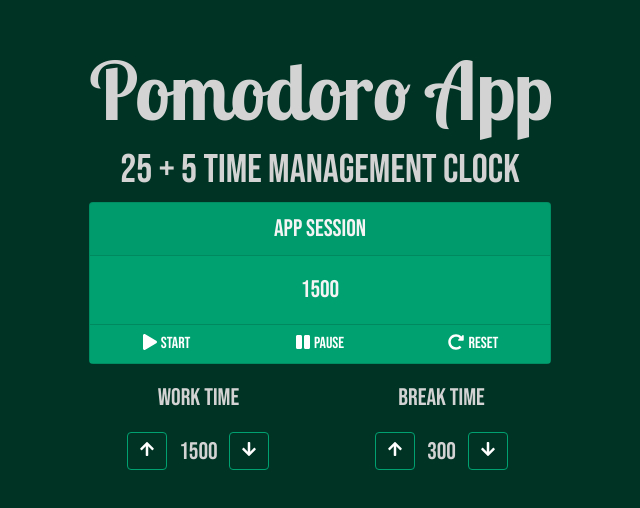
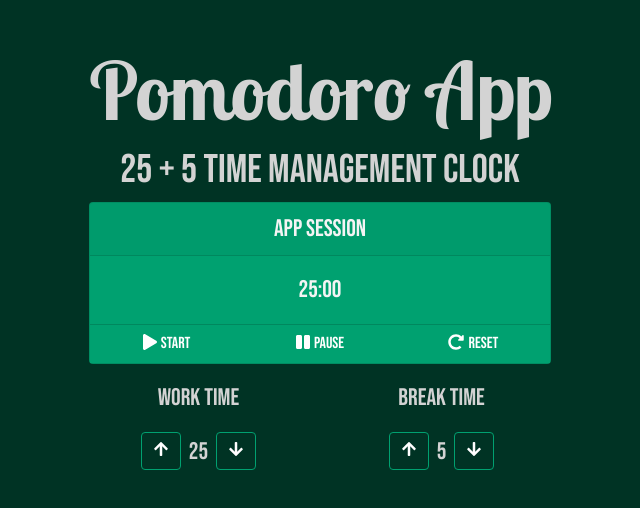
Before and after one commit to A3AJAGBE/react-pomodoro-app, a React (Create React App) app: page / in a window 1280 px wide. Shown: the part 128-636 px from the top of the page, without its empty margins (320-960 px from the left). Built offline with nearby package versions, Linux system fonts and the light colour scheme.

Commit message:
Add timeformat func

```diff
--- a/src/App.js
+++ b/src/App.js
@@ -12,15 +12,27 @@ const StartIcon = <FontAwesomeIcon icon={faPlay} />
 const PauseIcon = <FontAwesomeIcon icon={faPause} />
 const ResetIcon = <FontAwesomeIcon icon={faRedoAlt} />
 
-const WorkInMins = 25 * 60;
-const BreakInMins = 5 * 60;
+const timeFormat = (num) => {
+	let minutes = Math.floor(num / 60);
+	let seconds = num % 60;
+
+	if (minutes < 10) {
+		minutes = `0${minutes}`;
+	}
+
+	if (seconds < 10) {
+		seconds = `0${seconds}`;
+	}
+
+	return `${minutes}:${seconds}`;
+}
 
 
 const Dashboard = () => {
 	const [timerLabel, setTimerLabel] = useState("App Session");
-	const [workTime, setWorkTime] = useState(WorkInMins);
-	const [breakTime, setBreakTime] = useState(BreakInMins);
-	const [timeLeft, setTimeLeft] = useState(workTime);
+	const [workTime, setWorkTime] = useState(25);
+	const [breakTime, setBreakTime] = useState(5);
+	const [timeLeft, setTimeLeft] = useState(timeFormat(workTime * 60));
 
 
 	return (
@@ -51,7 +63,7 @@ const Dashboard = () => {
 						<div className="mb-3" >
 							<p id="session-label">Work Time</p>
 							<Button className="me-2" id="session-increment"> {ArrowUpIcon} </Button>
-							<span id="session-length"> {workTime} </span>
+							<span id="session-length">{workTime}</span>
 							<Button className="ms-2" id="session-decrement" >{ArrowDownIcon}</Button>
 						</div>
 
@@ -61,7 +73,7 @@ const Dashboard = () => {
 						<div className="mb-3" >
 							<p id="break-label">Break Time</p>
 							<Button className="me-2" id="break-increment"> {ArrowUpIcon} </Button>
-							<span id="break-length"> {breakTime} </span>
+							<span id="break-length">{breakTime}</span>
 							<Button className="ms-2" id="break-decrement">{ArrowDownIcon}</Button>
 						</div>
 					</Col>
```
